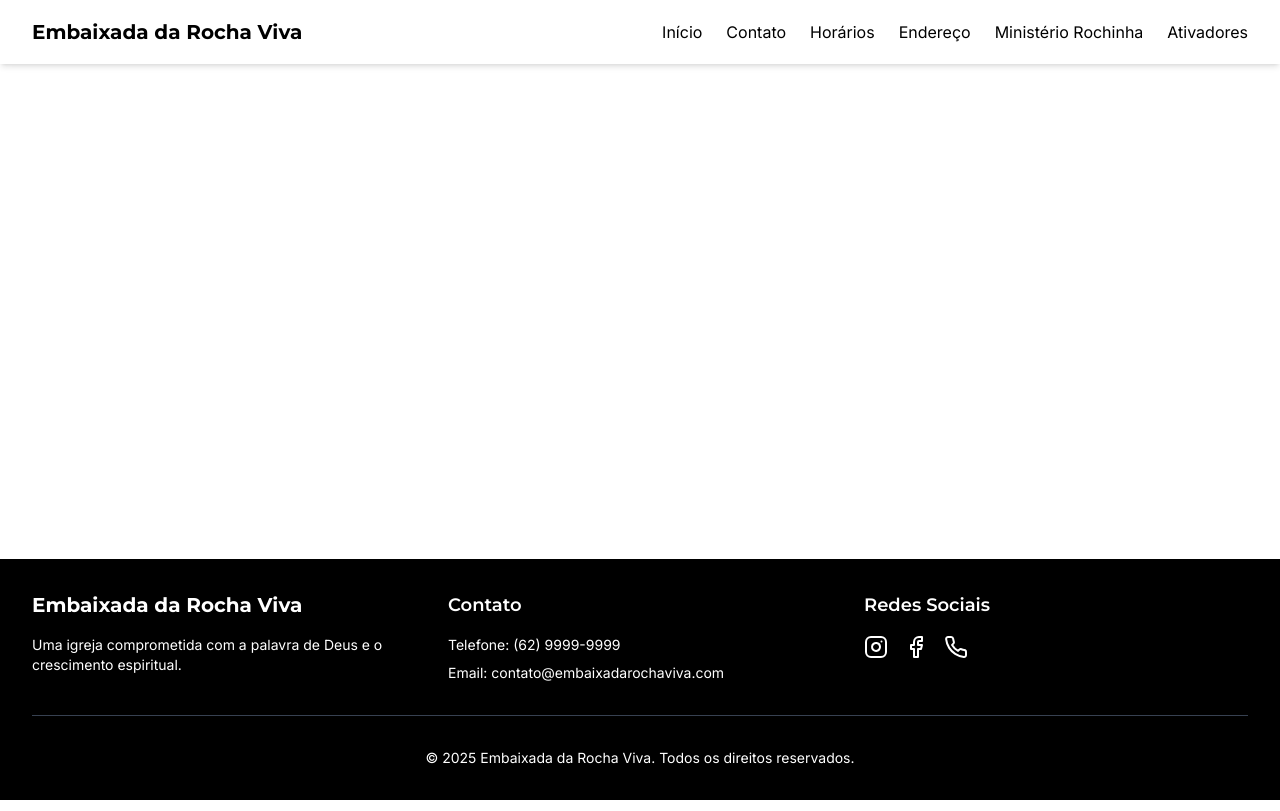
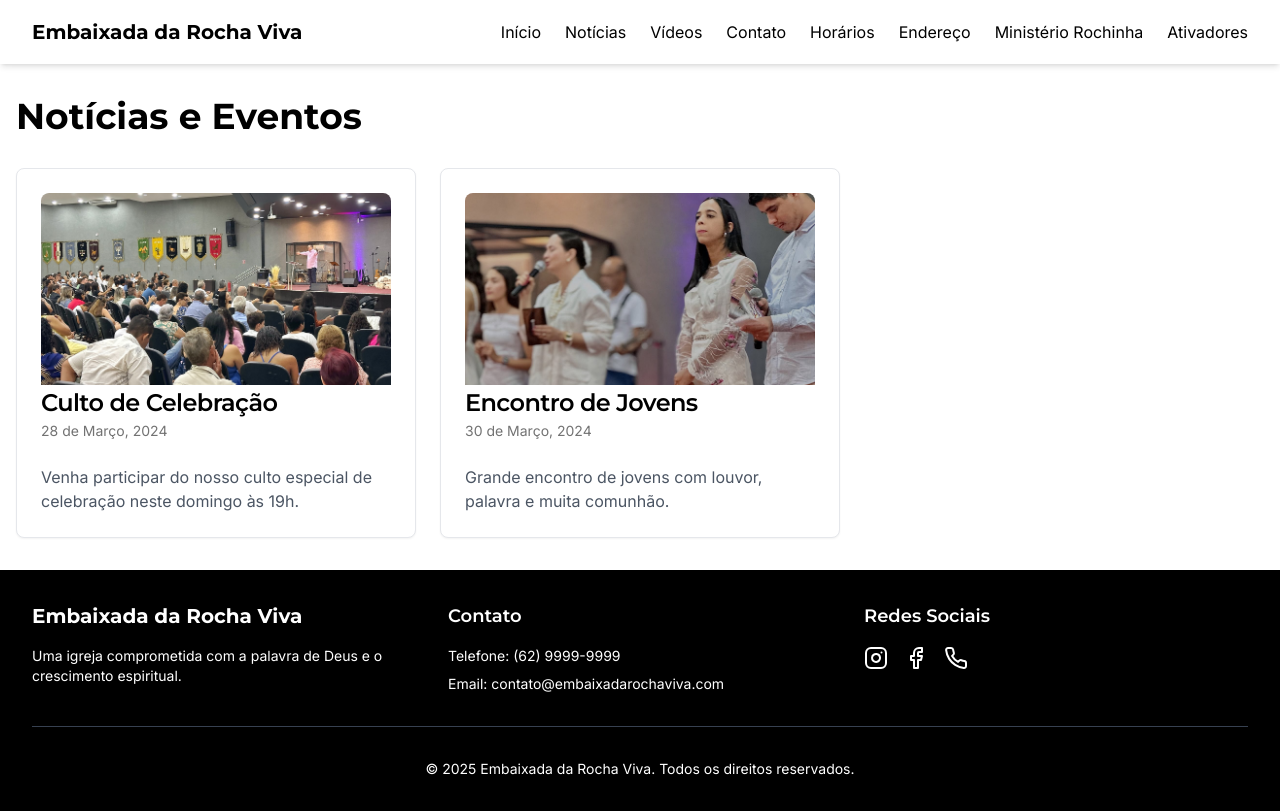
Before and after one commit to Dev-Zero64/embaixadarochaviva, a React (Vite) app: page /noticias in a window 1280 px wide. Built offline with nearby package versions, Linux system fonts and the light colour scheme.

Commit message:
Add news and videos pages
Implement a new news page for weekly events, allowing the addition of photos or videos with descriptions. Also, create a dedicated videos page for better organization of video content.
[skip gpt_engineer]

```diff
--- a/src/App.tsx
+++ b/src/App.tsx
@@ -6,6 +6,8 @@ import Schedule from "./pages/Schedule";
 import Address from "./pages/Address";
 import MinisterioRochinha from "./pages/MinisterioRochinha";
 import Ativadores from "./pages/Ativadores";
+import News from "./pages/News";
+import Videos from "./pages/Videos";
 
 const App = () => {
   return (
@@ -18,6 +20,8 @@ const App = () => {
           <Route path="/endereco" element={<Address />} />
           <Route path="/ministerio-rochinha" element={<MinisterioRochinha />} />
           <Route path="/ativadores" element={<Ativadores />} />
+          <Route path="/noticias" element={<News />} />
+          <Route path="/videos" element={<Videos />} />
         </Routes>
       </Layout>
     </BrowserRouter>
--- a/src/components/Navbar.tsx
+++ b/src/components/Navbar.tsx
@@ -7,6 +7,8 @@ const Navbar = () => {
 
   const navItems = [
     { name: "Início", path: "/" },
+    { name: "Notícias", path: "/noticias" },
+    { name: "Vídeos", path: "/videos" },
     { name: "Contato", path: "/contato" },
     { name: "Horários", path: "/horarios" },
     { name: "Endereço", path: "/endereco" },
--- /dev/null
+++ b/src/pages/News.tsx
@@ -0,0 +1,47 @@
+import { Card, CardContent, CardDescription, CardHeader, CardTitle } from "@/components/ui/card";
+
+const News = () => {
+  const newsItems = [
+    {
+      id: 1,
+      title: "Culto de Celebração",
+      date: "28 de Março, 2024",
+      description: "Venha participar do nosso culto especial de celebração neste domingo às 19h.",
+      image: "/images/reunion.jpg"
+    },
+    {
+      id: 2,
+      title: "Encontro de Jovens",
+      date: "30 de Março, 2024",
+      description: "Grande encontro de jovens com louvor, palavra e muita comunhão.",
+      image: "/images/choir.jpg"
+    }
+  ];
+
+  return (
+    <div className="container mx-auto px-4 py-8">
+      <h1 className="text-4xl font-bold text-church-primary mb-8">Notícias e Eventos</h1>
+
+      <div className="grid grid-cols-1 md:grid-cols-2 lg:grid-cols-3 gap-6">
+        {newsItems.map((item) => (
+          <Card key={item.id} className="hover:shadow-lg transition-shadow duration-300">
+            <CardHeader>
+              <img
+                src={item.image}
+                alt={item.title}
+                className="w-full h-48 object-cover rounded-t-lg"
+              />
+              <CardTitle className="mt-4">{item.title}</CardTitle>
+              <CardDescription>{item.date}</CardDescription>
+            </CardHeader>
+            <CardContent>
+              <p className="text-gray-600">{item.description}</p>
+            </CardContent>
+          </Card>
+        ))}
+      </div>
+    </div>
+  );
+};
+
+export default News;
--- /dev/null
+++ b/src/pages/Videos.tsx
@@ -0,0 +1,52 @@
+import { Card, CardContent, CardHeader, CardTitle } from "@/components/ui/card";
+
+const Videos = () => {
+  const videoItems = [
+    {
+      id: 1,
+      title: "Louvor e Adoração",
+      thumbnail: "/images/choir.jpg",
+      embedUrl: "https://www.youtube.com/embed/your-video-id"
+    },
+    {
+      id: 2,
+      title: "Palavra da Semana",
+      thumbnail: "/images/pastor.jpg",
+      embedUrl: "https://www.youtube.com/embed/your-video-id"
+    }
+  ];
+
+  return (
+    <div className="container mx-auto px-4 py-8">
+      <h1 className="text-4xl font-bold text-church-primary mb-8">Vídeos</h1>
+
+      <div className="grid grid-cols-1 md:grid-cols-2 lg:grid-cols-3 gap-6">
+        {videoItems.map((video) => (
+          <Card key={video.id} className="hover:shadow-lg transition-shadow duration-300">
+            <CardHeader>
+              <img
+                src={video.thumbnail}
+                alt={video.title}
+                className="w-full h-48 object-cover rounded-t-lg cursor-pointer"
+              />
+              <CardTitle className="mt-4">{video.title}</CardTitle>
+            </CardHeader>
+            <CardContent>
+              <div className="aspect-video">
+                <iframe
+                  src={video.embedUrl}
+                  title={video.title}
+                  className="w-full h-full"
+                  allow="accelerometer; autoplay; clipboard-write; encrypted-media; gyroscope; picture-in-picture"
+                  allowFullScreen
+                ></iframe>
+              </div>
+            </CardContent>
+          </Card>
+        ))}
+      </div>
+    </div>
+  );
+};
+
+export default Videos;
```
